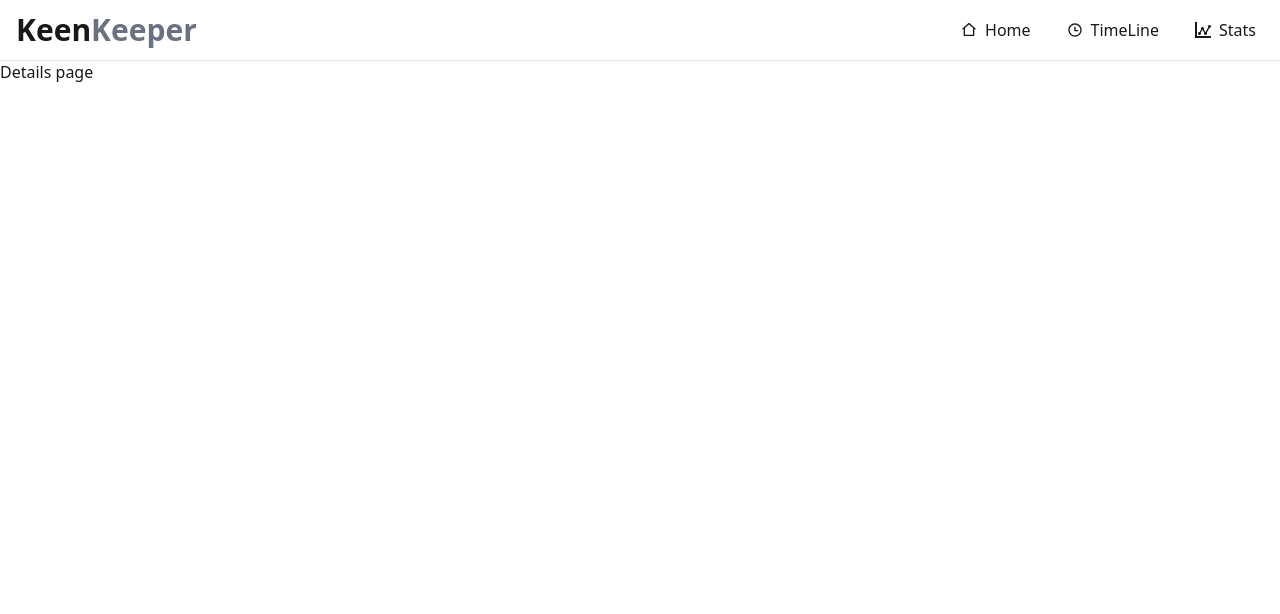
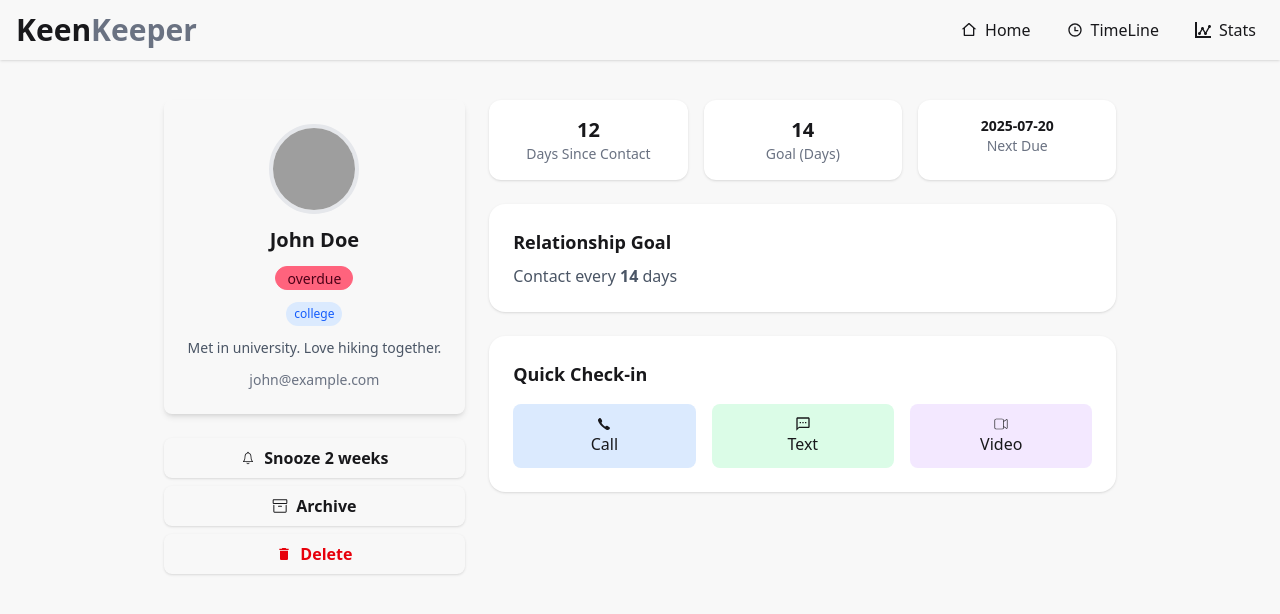
Before and after one commit to sumon-webs/Assignment-07, a Next.js app: page /1 in a window 1280 px wide. Shown: the top 614 px of the page. Built offline with nearby package versions, Linux system fonts and the light colour scheme; grey boxes are pictures that could not be loaded.

Commit message:
Friends Details Added

```diff
--- a/src/Ui/FriendCard.jsx
+++ b/src/Ui/FriendCard.jsx
@@ -1,11 +1,13 @@
+import Link from "next/link";
 import Image from "next/image";
 
 const FriendCard = ({ friend }) => {
 
-    const { picture, name, days_since_contact, tags, status } = friend
+    const { picture, name, days_since_contact, tags, status, id } = friend
 
     return (
 
+        <Link href={`/${id}`}>
             <div className="bg-white shadow-md rounded-xl flex flex-col items-center justify-center py-2 md:py-4 hover:shadow-xl hover:-translate-y-1 cursor-pointer space-y-1">
 
                 {/* Image */}
@@ -29,6 +31,7 @@ const FriendCard = ({ friend }) => {
                     className={`badge  rounded-full ${status === 'overdue' ? 'badge-error' : status === 'almost due' ? "badge-warning" : 'badge-success   '}`}
                 >{status}</p>
             </div>
+        </Link>
     );
 };
 export default FriendCard;
--- a/src/app/[id]/page.jsx
+++ b/src/app/[id]/page.jsx
@@ -1,8 +1,131 @@
+import Image from "next/image";
+import friendsData from "@/../public/data.json";
+import { IoIosCall, IoIosNotificationsOutline } from "react-icons/io";
+import { GoArchive } from "react-icons/go";
+import { MdDelete, MdOutlineTextsms } from "react-icons/md";
+import { CiVideoOn } from "react-icons/ci";
 
-const DetailPage = () => {
+const DetailPage = async ({ params }) => {
+    const { id } = await params;
+
+    const expectData = friendsData.find((f) => f.id == id);
+
+    if (!expectData) {
+        return (
+            <div className="text-center py-20 text-xl font-semibold">
+                Friend Not Found
+            </div>
+        );
+    }
+
+    const {
+        picture,
+        name,
+        status,
+        tags,
+        bio,
+        email,
+        days_since_contact,
+        goal,
+        next_due_date,
+    } = expectData;
+
     return (
-        <div>
-            <h1>Details page</h1>
+        <div className="max-w-7xl mx-auto px-4 py-10 grid grid-cols-1 md:grid-cols-6 gap-6">
+
+            <div className="md:col-span-2  rounded-2xl  space-y-2">
+
+                <div className="text-center space-y-3 p-6 shadow-md rounded-lg">
+                    <Image
+                        src={picture}
+                        alt={`${name}'s picture`}
+                        width={90}
+                        height={90}
+                        className="rounded-full mx-auto border-4 border-gray-200"
+                    />
+
+                    <h2 className="text-xl font-bold">{name}</h2>
+                    <p className={`badge  rounded-full ${status === 'overdue' ? 'badge-error' : status === 'almost due' ? "badge-warning" : 'badge-success   '}`}>{status}</p>
+
+                    <div className="flex flex-wrap justify-center gap-2">
+                        {tags?.map((t, index) => (
+                            <span
+                                key={index}
+                                className="text-xs bg-blue-100 text-blue-600 px-2 py-1 rounded-full"
+                            >
+                                {t}
+                            </span>
+                        ))}
+                    </div>
+
+                    <p className="text-sm text-gray-600">{bio}</p>
+                    <p className="text-sm text-gray-500">{email}</p>
+                </div>
+
+                <div className="space-y-2 pt-4">
+                    <button className="flex justify-center items-center font-semibold cursor-pointer gap-2 w-full shadow-sm py-2 rounded-lg transition">
+                        <IoIosNotificationsOutline />
+                        Snooze 2 weeks
+                    </button>
+
+                    <button className="flex items-center justify-center font-semibold cursor-pointer shadow-sm gap-2 w-full  py-2 rounded-lg transition">
+                        <GoArchive />
+                        Archive
+                    </button>
+
+                    <button className="flex items-center justify-center font-semibold cursor-pointer shadow-sm gap-2 w-full  text-red-600 py-2 rounded-lg transition">
+                        <MdDelete />
+                        Delete
+                    </button>
+                </div>
+            </div>
+
+            <div className="md:col-span-4 space-y-6">
+
+                <div className="grid grid-cols-3 gap-4">
+                    <div className="bg-white shadow rounded-xl p-4 text-center hover:scale-105 transition">
+                        <h3 className="text-xl font-bold">{days_since_contact}</h3>
+                        <p className="text-sm text-gray-500">Days Since Contact</p>
+                    </div>
+
+                    <div className="bg-white shadow rounded-xl p-4 text-center hover:scale-105 transition">
+                        <h3 className="text-xl font-bold">{goal}</h3>
+                        <p className="text-sm text-gray-500">Goal (Days)</p>
+                    </div>
+
+                    <div className="bg-white shadow rounded-xl p-4 text-center hover:scale-105 transition">
+                        <h3 className="text-sm font-bold">{next_due_date}</h3>
+                        <p className="text-sm text-gray-500">Next Due</p>
+                    </div>
+                </div>
+
+                <div className="bg-white shadow rounded-2xl p-6 space-y-2">
+                    <h3 className="text-lg font-semibold">Relationship Goal</h3>
+                    <p className="text-gray-600">
+                        Contact every <span className="font-bold">{goal}</span> days
+                    </p>
+                </div>
+
+                <div className="bg-white shadow rounded-2xl p-6">
+                    <h3 className="text-lg font-semibold mb-4">Quick Check-in</h3>
+
+                    <div className="grid grid-cols-3 gap-4">
+                        <button className="flex flex-col justify-center items-center  bg-blue-100 cursor-pointer hover:bg-blue-200 py-3 rounded-lg transition">
+                            <IoIosCall />
+                            Call
+                        </button>
+                        <button className="flex flex-col justify-center items-center  bg-green-100 cursor-pointer hover:bg-green-200 py-3 rounded-lg transition">
+                            <MdOutlineTextsms />
+                            Text
+                        </button>
+                        <button className="flex flex-col justify-center items-center  bg-purple-100 cursor-pointer hover:bg-purple-200 py-3 rounded-lg transition">
+                            <CiVideoOn />
+                            Video
+                        </button>
+                    </div>
+                </div>
+
+            </div>
         </div>
     );
 };
--- a/src/app/layout.js
+++ b/src/app/layout.js
@@ -23,7 +23,7 @@ export default function RootLayout({ children }) {
       lang="en"
       className={`${geistSans.variable} ${geistMono.variable} h-full antialiased`}
     >
-      <body className="min-h-full flex flex-col">
+      <body className="min-h-full flex flex-col bg-base-200">
         <NavBar />
         {children}
       </body>
--- a/src/components/FriendsData.jsx
+++ b/src/components/FriendsData.jsx
@@ -4,7 +4,7 @@ import friendsData from '@/../public/data.json';
 const FriendsData = async () => {
 
     return (
-        <div className="bg-base-200  ">
+        <div className=" ">
             <div className=" max-w-7xl mx-auto py-7 md:py-12 border-b">
                 <h3 className=" font-semibold text-2xl sm:text-3xl pb-5"> Your Friends</h3>
                 <div className=" grid sm:grid-cols-2 md:grid-cols-3 lg:grid-cols-4 gap-4 md:gap-8">
--- a/src/components/Hero.jsx
+++ b/src/components/Hero.jsx
@@ -2,7 +2,7 @@ import HeroCard from "@/Ui/HeroCard";
 
 const Hero = () => {
     return (
-        <div className="bg-base-200 ">
+        <div className="">
             <div className="max-w-7xl mx-auto text-center space-y-2 md:space-y-3 py-6 md:py-10 border-b">
                 <h1 className=" font-bold text-2xl  md:text-4xl lg:text-5xl">Friends to keep close in your life</h1>
                 <p className=" text-gray-600">Your personal shelf of meaningful connections. Browse, tend, and nurture the <br />relationships that matter most.</p>
```
Lines whose indentation alone changed are shown as unchanged.
